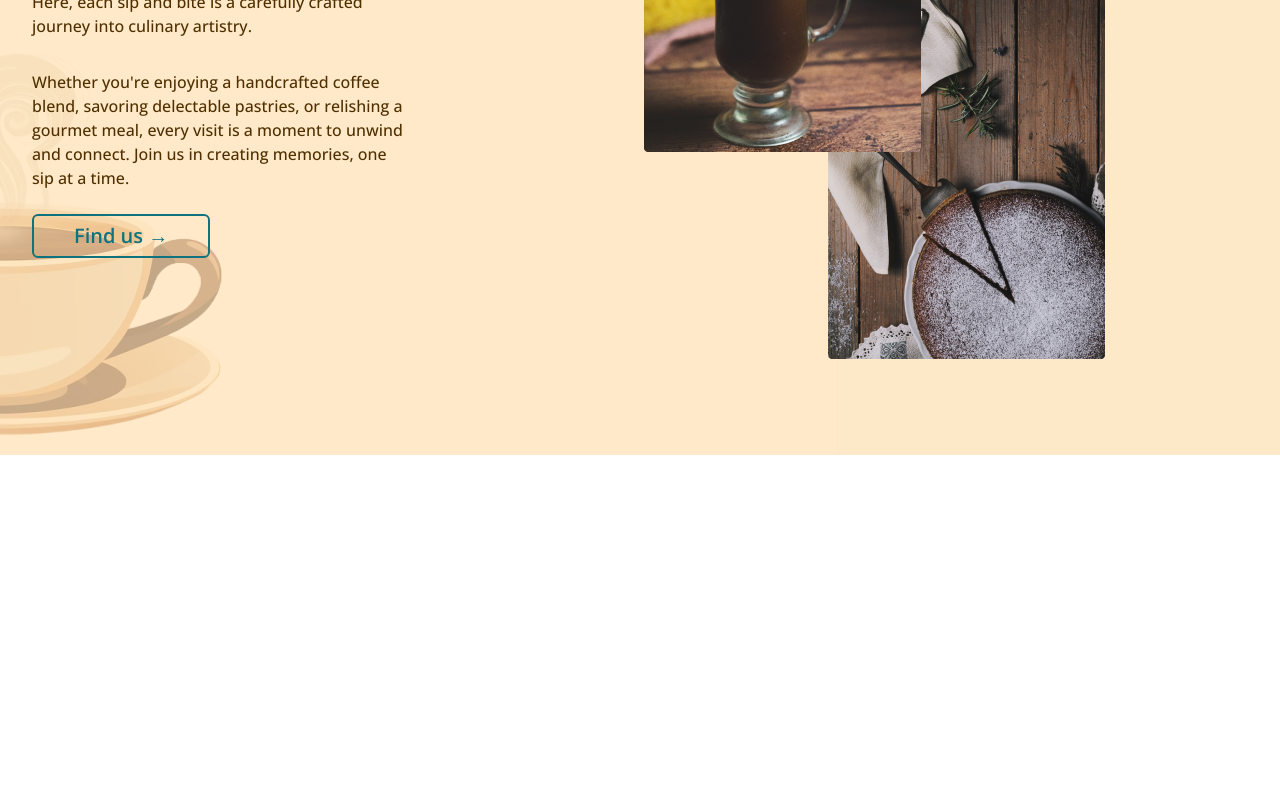
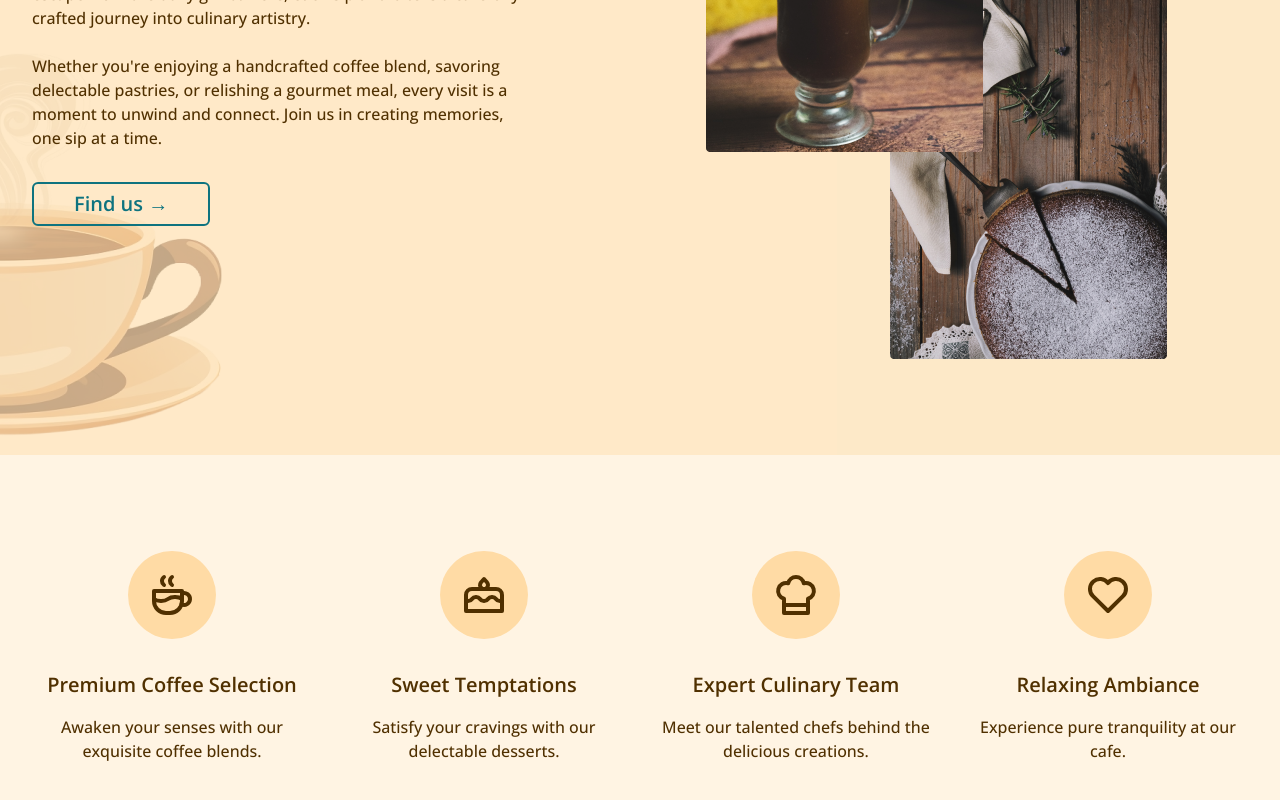
Before and after one commit to martinbena/sip-of-perfection, a React (Vite) app: page / in a window 1280 px wide. Shown: the part 1159-1959 px from the top of the page. Before the commit the page ends 1614 px from the top, so only its background shows below. Built offline with nearby package versions, Linux system fonts and the light colour scheme.

Commit message:
Create feature row

```diff
--- a/package.json
+++ b/package.json
@@ -12,6 +12,7 @@
   "dependencies": {
     "react": "^18.2.0",
     "react-dom": "^18.2.0",
+    "react-icons": "^4.11.0",
     "react-router-dom": "^6.17.0"
   },
   "devDependencies": {
--- a/src/pages/Home.jsx
+++ b/src/pages/Home.jsx
@@ -1,3 +1,4 @@
+import FeatureRow from "../ui/FeatureRow";
 import Hero from "../ui/Hero";
 import Story from "../ui/Story";
 
@@ -6,6 +7,7 @@ function Home() {
     <>
       <Hero />
       <Story />
+      <FeatureRow />
     </>
   );
 }
--- /dev/null
+++ b/src/ui/Feature.jsx
@@ -0,0 +1,13 @@
+function Feature({ icon, title, children }) {
+  return (
+    <div className="flex flex-col items-center justify-start text-center">
+      <div className="mb-8 inline-block rounded-full bg-brand p-5 child:h-12 child:w-12">
+        {icon}
+      </div>
+      <p className="text- mb-4 text-xl font-semibold capitalize">{title}</p>
+      <p>{children}</p>
+    </div>
+  );
+}
+
+export default Feature;
--- /dev/null
+++ b/src/ui/FeatureRow.jsx
@@ -0,0 +1,28 @@
+import { TbCoffee } from "react-icons/tb";
+import { TbCake } from "react-icons/tb";
+import { TbChefHat } from "react-icons/tb";
+import { TbHeart } from "react-icons/tb";
+import Feature from "./Feature";
+
+function FeatureRow() {
+  return (
+    <section className="bg-brandtint py-24">
+      <div className="container m-auto grid grid-cols-4 gap-8 px-8">
+        <Feature title="Premium coffee selection" icon={<TbCoffee />}>
+          Awaken your senses with our exquisite coffee blends.
+        </Feature>
+        <Feature title="Sweet temptations" icon={<TbCake />}>
+          Satisfy your cravings with our delectable desserts.
+        </Feature>
+        <Feature title="Expert culinary team" icon={<TbChefHat />}>
+          Meet our talented chefs behind the delicious creations.
+        </Feature>
+        <Feature title="Relaxing ambiance" icon={<TbHeart />}>
+          Experience pure tranquility at our cafe.
+        </Feature>
+      </div>
+    </section>
+  );
+}
+
+export default FeatureRow;
--- a/src/ui/Story.jsx
+++ b/src/ui/Story.jsx
@@ -4,11 +4,11 @@ import HeadingSecondary from "./HeadingSecondary";
 function Story() {
   return (
     <section className="bg-story-pattern bg-left-bottom bg-no-repeat py-24">
-      <div className="container m-auto grid grid-cols-[1fr_2fr] gap-24 px-8">
+      <div className="container m-auto grid grid-cols-[4fr_5fr]  gap-24 px-8">
         <article className="flex flex-col items-start justify-center">
           <HeadingSecondary>Our story</HeadingSecondary>
 
-          <div className="mb-6 mt-16 space-y-8">
+          <div className="mb-8 mt-12 space-y-6">
             <p>
               Nestled in a serene corner of Portland, our cafe offers a tranquil
               escape from the daily grind. Here, each sip and bite is a
```
Also changed, not shown: 1 other file (tests, documents, lock files or other folders).
